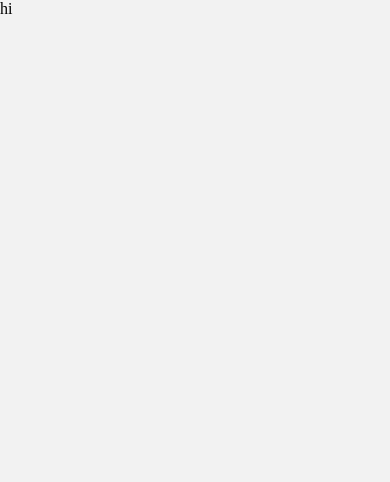
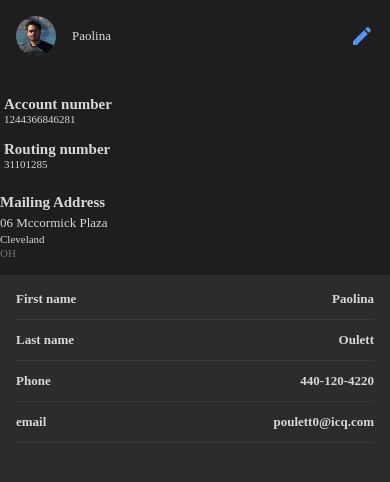
Before and after one commit to sukruthmk/ellisbank, a React Native app: screen /UserInfo in a window 390 px wide. Shown: the top 482 px of the page. Built offline with nearby package versions, Linux system fonts and the light colour scheme.

Commit message:
added user form details

```diff
--- a/src/screens/UserInfoScreen.js
+++ b/src/screens/UserInfoScreen.js
@@ -1,7 +1,130 @@
 import React from "react";
+import styled from "styled-components/native";
+import { MaterialIcons } from "@expo/vector-icons";
+
+import Text from "../components/Text";
+
+import userData from "../db/user.json";
+import accountData from "../db/account.json";
 
 const UserInfo = () => {
-  return <div>hi</div>;
+  const displayDetails = [
+    { key: "name_first", name: "First name" },
+    { key: "name_last", name: "Last name" },
+    // { key: "address_street", name: "Address street" },
+    // { key: "address_city", name: "City" },
+    // { key: "address_state", name: "State" },
+    { key: "phone", name: "Phone" },
+    { key: "email", name: "email" },
+  ];
+
+  for (let i = 0; i < displayDetails.length; i++) {
+    const item = displayDetails[i];
+    item.value = userData[0][item.key];
+  }
+
+  const renderUserDetails = ({ item }) => (
+    <UserDetailsItem>
+      <UserDetailsItemInfo>
+        <Text heavy>{item.name}</Text>
+      </UserDetailsItemInfo>
+      <Text heavy>{item.value}</Text>
+    </UserDetailsItem>
+  );
+  return (
+    <Container>
+      <Header>
+        <ProfilePhoto source={require("../../assets/profilePhoto.png")} />
+        <Welcome>
+          <Text>{userData[0].name_first}</Text>
+        </Welcome>
+        <TouchButton>
+          <MaterialIcons name="edit" size={24} color="#5196f4" />
+        </TouchButton>
+      </Header>
+      <AccountDetails>
+        <Text medium heavy>
+          Account number
+        </Text>
+        <Text small>{accountData[0].account_number}</Text>
+      </AccountDetails>
+      <AccountDetails>
+        <Text medium heavy>
+          Routing number
+        </Text>
+        <Text small>{accountData[0].routing_number}</Text>
+      </AccountDetails>
+      <AddressView>
+        <Text medium heavy margin="16px 0 4px 0">
+          Mailing Address
+        </Text>
+        <Text>{userData[0].address_street}</Text>
+        <Text small margin="2px 0 2px 0">
+          {userData[0].address_city}
+        </Text>
+        <Text small color="#727479">
+          {userData[0].address_state}
+        </Text>
+      </AddressView>
+      <UserDetails
+        data={displayDetails}
+        renderItem={renderUserDetails}
+        showVerticalScrollIndicator={false}
+      />
+
+      <StatusBar barStyle="light-content" />
+    </Container>
+  );
 };
 
+const Container = styled.SafeAreaView`
+  flex: 1;
+  background-color: #1e1e1e;
+`;
+
+const Header = styled.View`
+  flex-direction: row;
+  align-items: center;
+  margin: 16px 16px 32px 16px;
+`;
+
+const AccountDetails = styled.View`
+  margin: 8px 4px;
+`;
+
+const UserDetails = styled.FlatList`
+  background-color: #2c2c2c;
+  padding: 16px;
+  margin-top: 16px;
+`;
+
+const ProfilePhoto = styled.Image`
+  width: 40px;
+  height: 40px;
+  border-radius: 20px;
+`;
+
+const Welcome = styled.View`
+  flex: 1;
+  padding: 0 16px;
+`;
+
+const TouchButton = styled.TouchableOpacity``;
+
+const StatusBar = styled.StatusBar``;
+
+const UserDetailsItem = styled.View`
+  flex-direction: row;
+  justify-content: space-between;
+  border-bottom-width: 1px;
+  border-bottom-color: #393939;
+  padding-bottom: 12px;
+  margin-bottom: 12px;
+`;
+
+const UserDetailsItemInfo = styled.View``;
+
+const AddressView = styled.View``;
+
+
 export default UserInfo;
```
